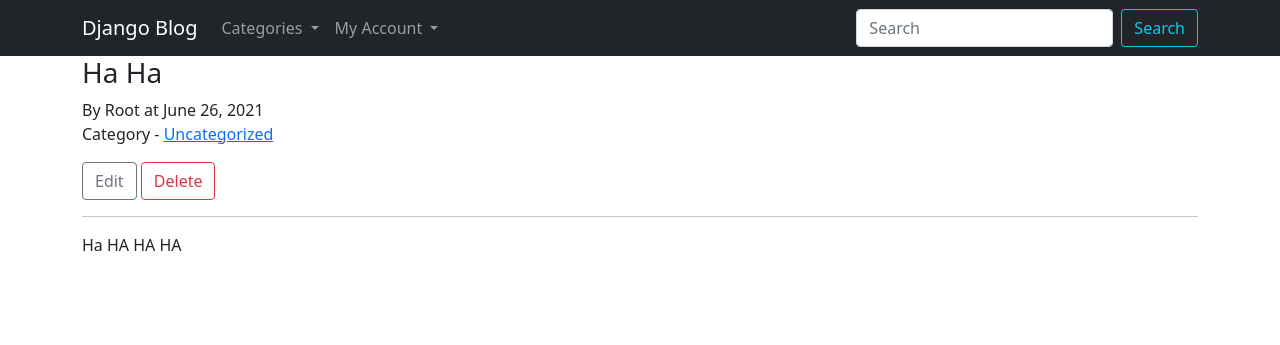
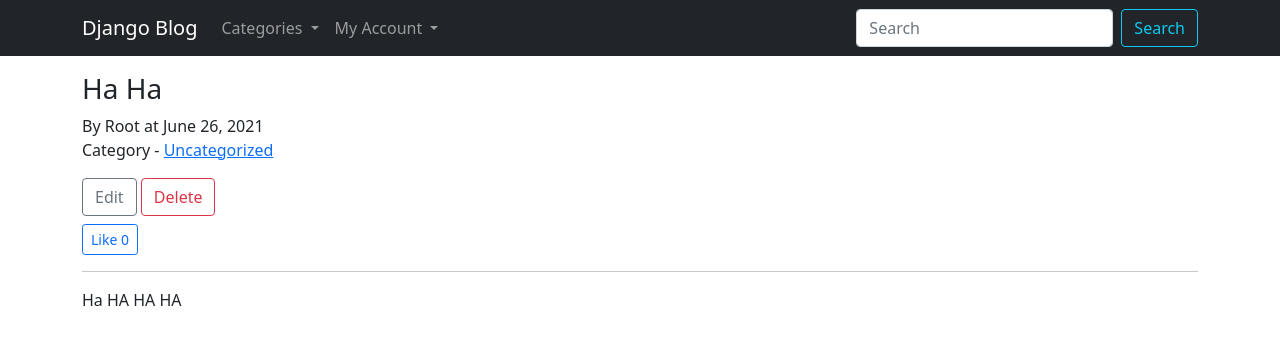
Before and after one commit to kritebh/django-blog, a Django app: page /post/3 in a window 1280 px wide. Shown: the top 345 px of the page. Run offline with Django 3.2, Linux system fonts and the light colour scheme; a user stored in the database is signed in; data comes from the database, SQL or seed files in the repository; both versions use the stored data as it was after the commit; parts of the project's set-up code (start-up, migrations or seed data) failed here and were passed over.

Commit message:
authentication updated and like button added

```diff
--- a/blog/models.py
+++ b/blog/models.py
@@ -21,9 +21,13 @@ class Post(models.Model):
     category = models.ForeignKey(Category,on_delete=models.SET_DEFAULT,default=6)
     body = models.TextField()
     post_created_at = models.DateField(auto_now_add=True)
+    likes = models.ManyToManyField(User,related_name='blog_posts')
+
+    def total_likes(self):
+        return self.likes.count()
 
     def __str__(self):
         return self.title+' | '+str(self.author)
 
     def get_absolute_url(self):
-        return reverse('detail',args=(str(self.id)))
+        return reverse('homepage')
--- a/blog/templates/blog/category_post.html
+++ b/blog/templates/blog/category_post.html
@@ -6,7 +6,7 @@
 <div class="container">
 <div class="row">
 {%for p in post%}
-<div class="col-md-4">
+<div class="col-md-4 mb-5">
 <div class="card" style="width: 18rem;">
   <img src="#" class="card-img-top" alt="#">
   <div class="card-body">
--- a/blog/templates/blog/homepage.html
+++ b/blog/templates/blog/homepage.html
@@ -13,7 +13,7 @@
     <h5 class="card-title">{{post.title}}</h5>
     <p>By {{post.author.first_name}} on {{post.post_created_at}}</p>
     <hr>
-    <p class="card-text">{{post.body|truncatechars:30}}</p>
+    <p class="card-text">{{post.body|truncatechars:50}}</p>
     <a href="{% url 'detail' post.pk %}" class="btn btn-primary">Continue Reading</a>
 </div>
 </div>
--- a/blog/templates/blog/post_detail.html
+++ b/blog/templates/blog/post_detail.html
@@ -1,12 +1,21 @@
 {% extends 'blog/base.html' %}
 {% block title %}{{post.title}}{% endblock title %}
 {% block content %}
-<h3> {{post.title}}</h3>
+<h3 class="mt-3"> {{post.title}}</h3>
 By {{post.author.first_name}} at {{post.post_created_at}}<br/>
 <p> Category - <a href="{% url 'category' post.category.name %}">{{post.category.name}}</a></p>
 {% if user.is_authenticated %}
+{% if user.id == post.author.id %}
 <a href="{% url 'edit' post.id %}" class="btn btn-outline-secondary">Edit</a>
 <a href="{% url 'delete' post.id %}" class="btn btn-outline-danger">Delete</a>
+{% endif %}
+<form action="{% url 'like' post.pk %}" method="POST">
+{% csrf_token %}
+<button class="btn btn-outline-primary btn-sm mt-2" type="submit" name="post_id" value="{{post.id}}">
+Like {{total_likes}}
+</button>
+
+</form>
 {% endif %}
 <hr/>
 {{post.body}}
--- a/blog/urls.py
+++ b/blog/urls.py
@@ -1,6 +1,6 @@
 from django.urls import path
 
-from .views import HomeView,PostDetailView,AddPostView,UpdatePostView,PostDeleteView,post_by_category
+from .views import HomeView,PostDetailView,AddPostView,UpdatePostView,PostDeleteView, like_post,post_by_category
 
 urlpatterns = [
     path('',HomeView.as_view(),name='homepage'),
@@ -9,4 +9,5 @@ urlpatterns = [
     path('edit/<int:pk>/',UpdatePostView.as_view(),name='edit'),
     path('delete/<int:pk>/',PostDeleteView.as_view(),name='delete'),
     path('category/<str:name>/',post_by_category,name='category'),
+    path('like/<int:pk>',like_post,name="like"),
 ]
--- a/blog/views.py
+++ b/blog/views.py
@@ -1,6 +1,6 @@
-from django.shortcuts import render
+from django.shortcuts import redirect, render,get_object_or_404,HttpResponseRedirect
 from django.contrib.auth.mixins import LoginRequiredMixin
-from django.urls import reverse_lazy
+from django.urls import reverse_lazy,reverse
 from django.views.generic import ListView,DetailView,CreateView,UpdateView,DeleteView
 from .forms import AddPostForm,UpdatePostForm
 from .models import Post,Category
@@ -10,7 +10,7 @@ from .models import Post,Category
 class HomeView(ListView):
     model = Post
     template_name='blog/homepage.html'
-    ordering = ['-post_created_at']
+    ordering = ['-id']
 
     def get_context_data(self,*args, **kwargs):
         cat_menu = Category.objects.all()
@@ -26,7 +26,10 @@ class PostDetailView(DetailView):
     def get_context_data(self,*args, **kwargs):
         cat_menu = Category.objects.all()
         context = super(PostDetailView,self).get_context_data(*args,**kwargs)
+        like_obj = get_object_or_404(Post,id=self.kwargs['pk'])
+        total_likes = like_obj.total_likes()
         context["cat_menu"]=cat_menu
+        context["total_likes"] = total_likes
         return context
 
 
@@ -34,16 +37,20 @@ class AddPostView(LoginRequiredMixin,CreateView):
     login_url = '/u/login/'
     redirect_field_name = 'redirect_to'
     model = Post
-    form_class = AddPostForm
+    # form_class = AddPostForm
+    fields = ('title','category','body')
     template_name="blog/add_post.html"
     # fields = '__all__'
-    # fields = ('title','body')
+
+    def form_valid(self, form):
+        form.instance.author = self.request.user
+        return super().form_valid(form)
 
 class UpdatePostView(LoginRequiredMixin,UpdateView):
     login_url = '/u/login/'
     redirect_field_name = 'redirect_to'
     model = Post
-    form_class = UpdatePostForm
+    fields = ('title','category','body')
     template_name = 'blog/update_post.html'
 
 
@@ -57,5 +64,10 @@ class PostDeleteView(LoginRequiredMixin,DeleteView):
 def post_by_category(request,name):
     # category = Category.objects.get(id=id)
     get_cat_id = Category.objects.filter(name=name).values_list('pk',flat=True)
-    post = Post.objects.filter(category_id=int(get_cat_id[0]))
+    post = Post.objects.filter(category_id=int(get_cat_id[0])).order_by('-post_created_at')
     return render(request,'blog/category_post.html',{'post':post,'category':name})
+
+def like_post(request,pk):
+    post = get_object_or_404(Post,id=request.POST.get('post_id'))
+    post.likes.add(request.user)
+    return HttpResponseRedirect(reverse('detail',args=[str(pk)]))
```
Also changed, not shown: blog/templates/blog/add_post.html (+6 -1 lines), blog/templates/blog/delete_post.html (+8 -2 lines), blog/templates/blog/update_post.html (+13 -2 lines), blog/migrations/0005_post_likes.py (added), db.sqlite3.
